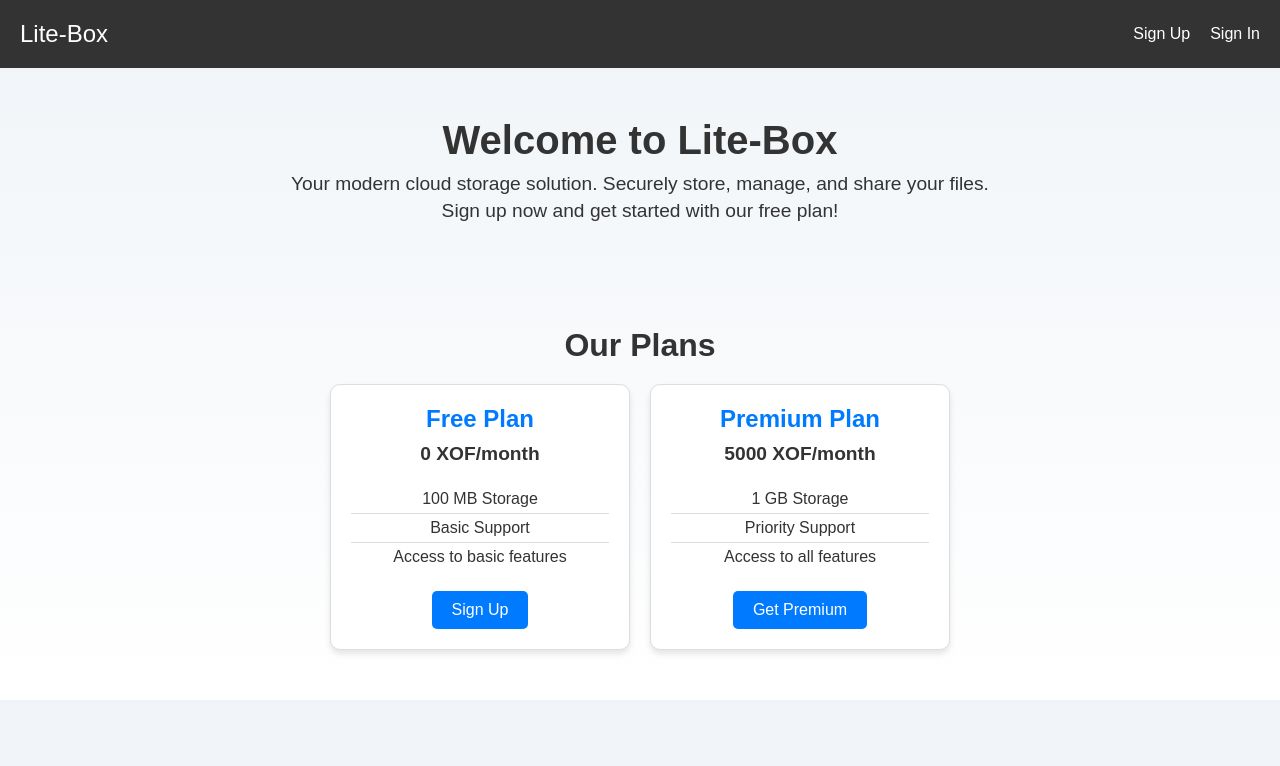
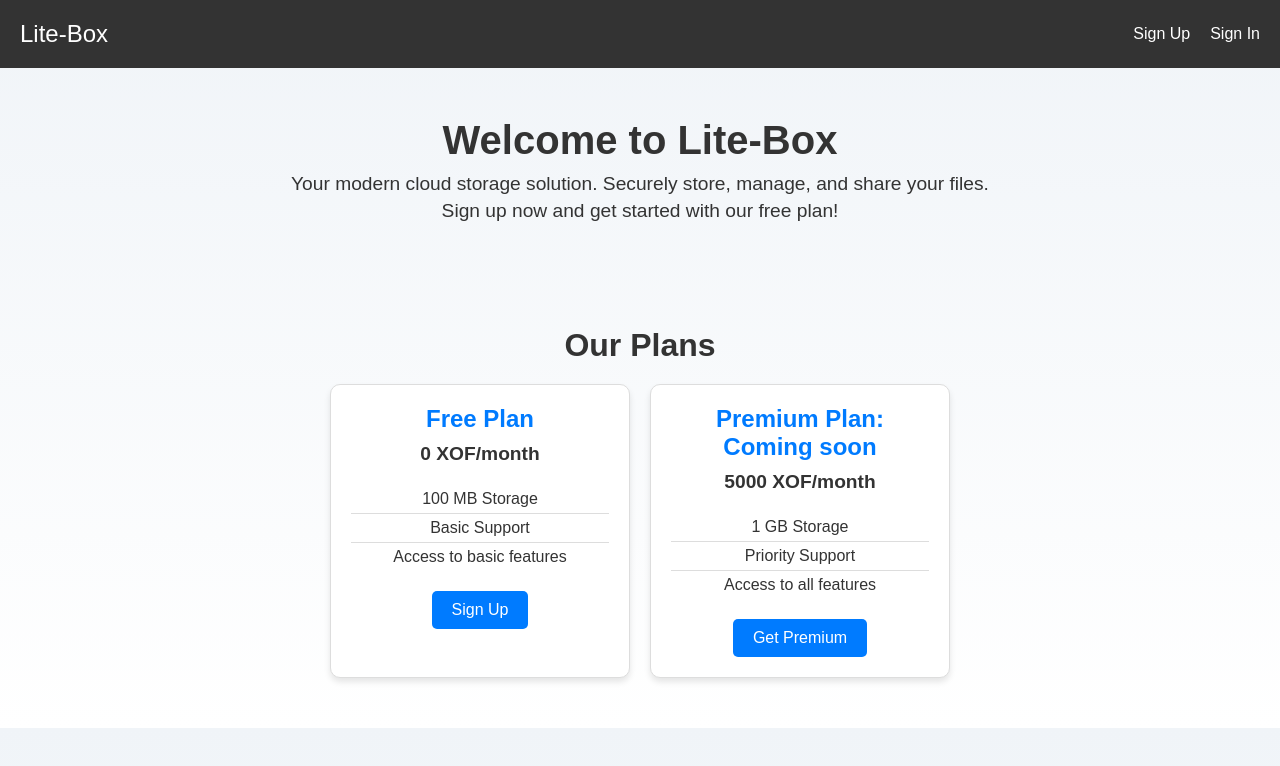
Before and after one commit to tanguy-kabore/lite-box, a Next.js app: page / in a window 1280 px wide. Shown: the top 766 px of the page. Built offline with nearby package versions, Linux system fonts and the light colour scheme.

Commit message:
second commit

```diff
--- a/src/app/page.js
+++ b/src/app/page.js
@@ -21,7 +21,7 @@ export default function Home() {
 
   // Fonction pour rediriger l'utilisateur vers la page de paiement
   const handlePayment = () => {
-    router.push("/payment");
+    router.push("/");
   };
 
   // Rendre le contenu de la page
@@ -52,7 +52,7 @@ export default function Home() {
           </div>
           {/* Plan premium */}
           <div className={styles.plan}>
-            <h3>Premium Plan</h3>
+            <h3>Premium Plan: Coming soon</h3>
             <p>5000 XOF/month</p>
             <ul>
               <li>1 GB Storage</li>
```
Also changed, not shown: src/app/payment/page.js (deleted, +0 -17 lines).
